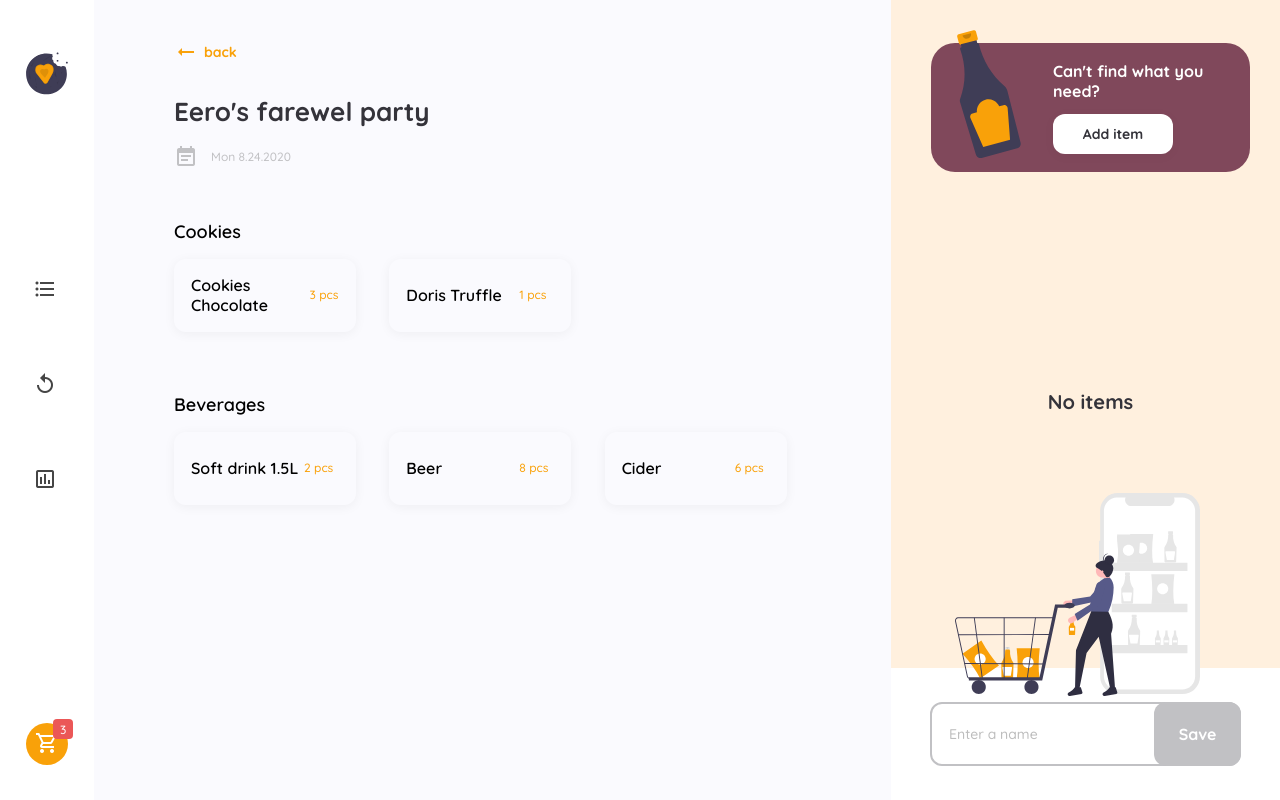
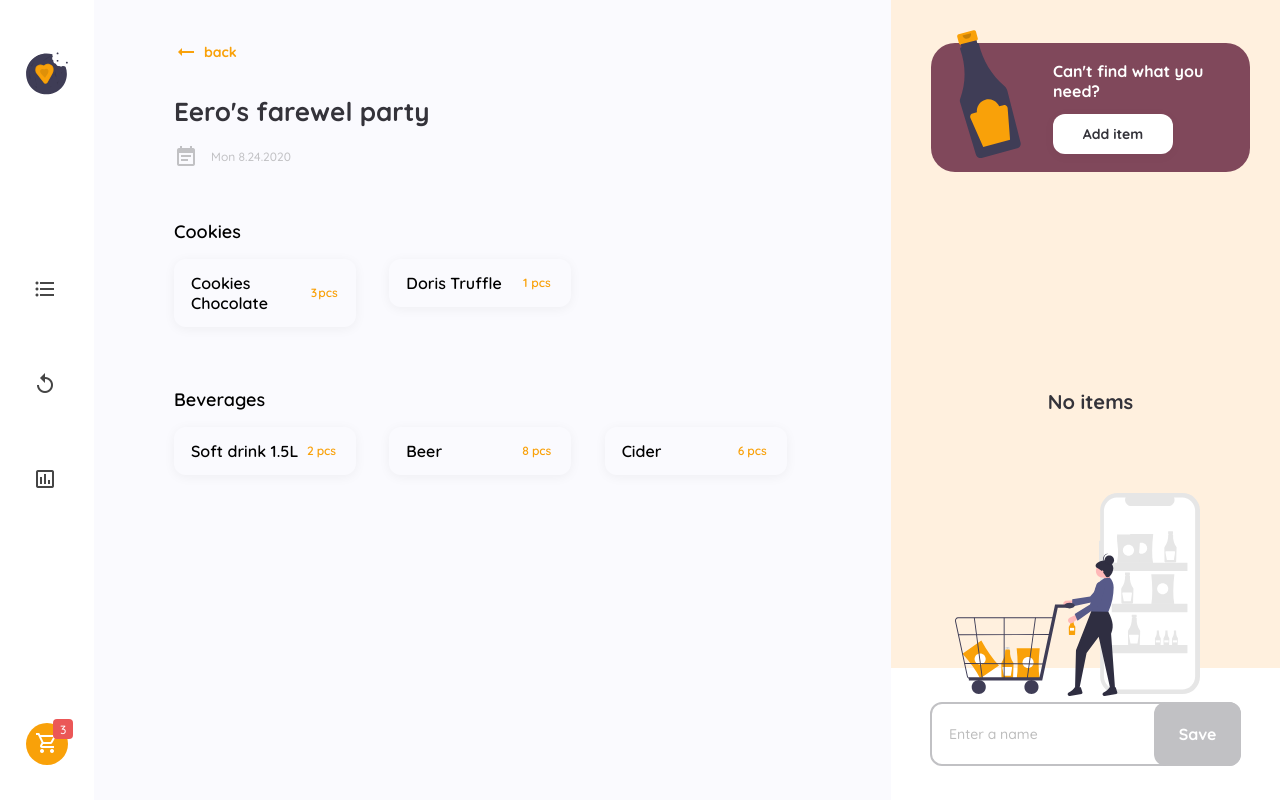
Before and after one commit to LoganSorensen/shopping-list-fe, a React (Create React App) app: page /history/1 in a window 1280 px wide. Built offline with nearby package versions, Linux system fonts and the light colour scheme.

Commit message:
lists on the history page now link to that list

```diff
--- a/src/components/historyItem.jsx
+++ b/src/components/historyItem.jsx
@@ -1,9 +1,11 @@
 import React from "react";
+import { Link } from "react-router-dom";
 
 import { formatDate } from "../utils/functions";
 
 const HistoryItem = ({ list }) => {
   return (
+    <Link to={`/history/${list.id}`}>
       <div className="history-item">
         <span className="name">{list.name}</span>
         <div>
@@ -11,13 +13,16 @@ const HistoryItem = ({ list }) => {
           <span className="date">{formatDate(list.date)}</span>
           <div
             className="status"
-          style={{ color: list.status === "completed" ? "#56ccf2" : "#eb5757" }}
+            style={{
+              color: list.status === "completed" ? "#56ccf2" : "#eb5757",
+            }}
           >
             {list.status}
           </div>
           <span className="material-icons-outlined chevron">chevron_right</span>
         </div>
       </div>
+    </Link>
   );
 };
 
--- a/src/components/historyList.jsx
+++ b/src/components/historyList.jsx
@@ -7,9 +7,7 @@ const HistoryList = () => {
   const [data, setData] = useState(historyData.lists[1]);
   const [numberOfColumns, setNumberOfColumns] = useState(3);
 
-
   const determineColumnWidth = () => {
-
     const viewport = document.querySelector(".viewport");
     const width = viewport.offsetWidth;
     setNumberOfColumns(Math.round(width / 200 - 1));
@@ -28,8 +26,6 @@ const HistoryList = () => {
     determineColumnWidth();
   }, []);
 
-    console.log(data);
-
   return (
     <div className="history-list">
       <h2>{data.name}</h2>
@@ -37,22 +33,25 @@ const HistoryList = () => {
         <span className="material-icons calendar">event_note</span>
         <span>{formatDate(data.date)}</span>
       </div>
-      {data.list.categories.map((category) => (
-        <div className="category">
+      {data.list.categories.map((category, index) => (
+        <div className="category" key={index}>
           <h3>{category}</h3>
-          <div className="items"
+          <div
+            className="items"
             style={{ gridTemplateColumns: `repeat(${numberOfColumns}, 1fr)` }}
-
           >
-            {data.list.items.map((item) => {
+            {data.list.items.map((item, index) => {
               if (item.category === category) {
                 return (
-                  <div className="item">
-                    <span className='item-name'>{item.name}</span>
-                    <span className="item-count">{item.count} pcs</span>
+                  <div className="item" key={index}>
+                    {item.name}
+                    <p className="item-count">
+                      <span>{item.count}</span> pcs
+                    </p>
                   </div>
                 );
               }
+              return null;
             })}
           </div>
         </div>
--- a/src/pages/historyListPage.jsx
+++ b/src/pages/historyListPage.jsx
@@ -6,7 +6,7 @@ import HistoryList from "../components/historyList";
 const HistoryListPage = () => {
   return (
     <div className="history-list-page">
-      <Link to='/history'>
+      <Link to="/history">
         <span className="material-icons-outlined arrow">arrow_right_alt</span>
         back
       </Link>
--- a/src/pages/historyPage.jsx
+++ b/src/pages/historyPage.jsx
@@ -15,6 +15,7 @@ const HistoryPage = () => {
             if (date === list.month) {
               return <HistoryItem list={list} />;
             }
+            return null;
           })}
         </div>
       ))}
--- a/src/styles/index.css
+++ b/src/styles/index.css
@@ -517,7 +517,6 @@ a {
   display: flex;
   align-items: center;
   justify-content: space-between;
-  font-size: 1.6rem;
   line-height: 2rem;
   padding: 1.5rem 1.75rem 1.5rem 1.6rem;
   box-shadow: 0px 2px 12px rgba(0, 0, 0, 0.05);
@@ -855,6 +854,7 @@ a {
   display: block;
 }
 .history-item {
+  color: black;
   background-color: white;
   width: 100%;
   display: flex;
@@ -939,13 +939,14 @@ a {
   justify-content: space-between;
   padding: 1.4rem 1.7rem;
   line-height: 2rem;
-}
-.history-list .category .item-name {
   font-size: 1.6rem;
   font-weight: 600;
 }
 .history-list .category .item-count {
+  height: auto;
   color: #f9a109;
   font-size: 1.2rem;
   width: 3.5rem;
+  display: flex;
+  justify-content: space-evenly;
 }
--- a/src/styles/less/history-item.less
+++ b/src/styles/less/history-item.less
@@ -1,4 +1,5 @@
 .history-item {
+  color: black;
   background-color: white;
   width: 100%;
   display: flex;
--- a/src/styles/less/history-list.less
+++ b/src/styles/less/history-list.less
@@ -19,7 +19,7 @@
   }
 
   .category {
-      margin-bottom: 6.4rem;
+    margin-bottom: 6.4rem;
 
     h3 {
       font-size: 1.8rem;
@@ -35,7 +35,7 @@
     }
 
     .item {
-        align-self: start;
+      align-self: start;
       width: 18.2rem;
       box-shadow: 0px 2px 12px rgba(0, 0, 0, 0.05);
       border-radius: 12px;
@@ -44,17 +44,17 @@
       justify-content: space-between;
       padding: 1.4rem 1.7rem;
       line-height: 2rem;
-    }
-
-    .item-name {
       font-size: 1.6rem;
       font-weight: 600;
     }
 
     .item-count {
-        color: @yellow;
-        font-size: 1.2rem;
-width: 3.5rem;
+      height: auto;
+      color: @yellow;
+      font-size: 1.2rem;
+      width: 3.5rem;
+      display: flex;
+      justify-content: space-evenly;
     }
   }
 }
--- a/src/styles/less/items-list.less
+++ b/src/styles/less/items-list.less
@@ -22,7 +22,6 @@
     display: flex;
     align-items: center;
     justify-content: space-between;
-    font-size: 1.6rem;
     line-height: 2rem;
     padding: 1.5rem 1.75rem 1.5rem 1.6rem;
     box-shadow: 0px 2px 12px rgba(0, 0, 0, 0.05);
--- a/src/utils/data.js
+++ b/src/utils/data.js
@@ -93,6 +93,7 @@ export const historyData = {
   dates: ["August 2020", "July 2020"],
   lists: [
     {
+      id: 1,
       name: "Grocery List",
       month: "August 2020",
       date: ["1", "8", "27", "2020"],
@@ -100,22 +101,24 @@ export const historyData = {
       list: [],
     },
     {
+      id: 2,
       name: "Eero's farewel party",
       month: "August 2020",
       date: ["1", "8", "24", "2020"],
       status: "completed",
       list: {
-        categories: ['Cookies', 'Beverages'],
+        categories: ["Cookies", "Beverages"],
         items: [
-          {category: 'Cookies', name: 'Cookies Chocolate', count: 3},
-          {category: 'Cookies', name: 'Doris Truffle', count: 1},
-          {category: 'Beverages', name: 'Soft drink 1.5L', count: 2},
-          {category: 'Beverages', name: 'Beer', count: 8},
-          {category: 'Beverages', name: 'Cider', count: 6},
-        ]
+          { category: "Cookies", name: "Cookies Chocolate", count: 3 },
+          { category: "Cookies", name: "Doris Truffle", count: 1 },
+          { category: "Beverages", name: "Soft drink 1.5L", count: 2 },
+          { category: "Beverages", name: "Beer", count: 8 },
+          { category: "Beverages", name: "Cider", count: 6 },
+        ],
       },
     },
     {
+      id: 3,
       name: "Board game week 2",
       month: "July 2020",
       date: ["1", "7", "27", "2020"],
@@ -123,6 +126,7 @@ export const historyData = {
       list: [],
     },
     {
+      id: 4,
       name: "Grocery List",
       month: "July 2020",
       date: ["1", "7", "16", "2020"],
```
Lines whose indentation alone changed are shown as unchanged.
